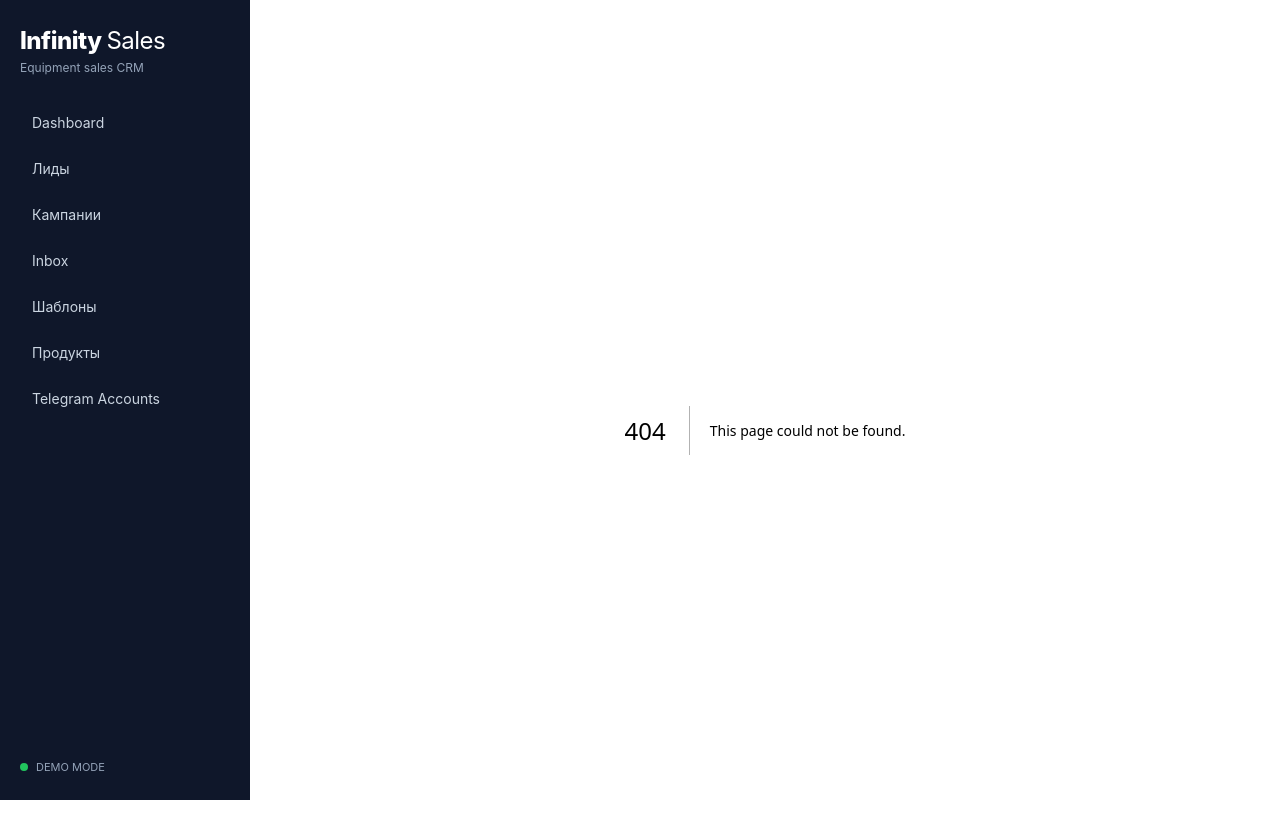
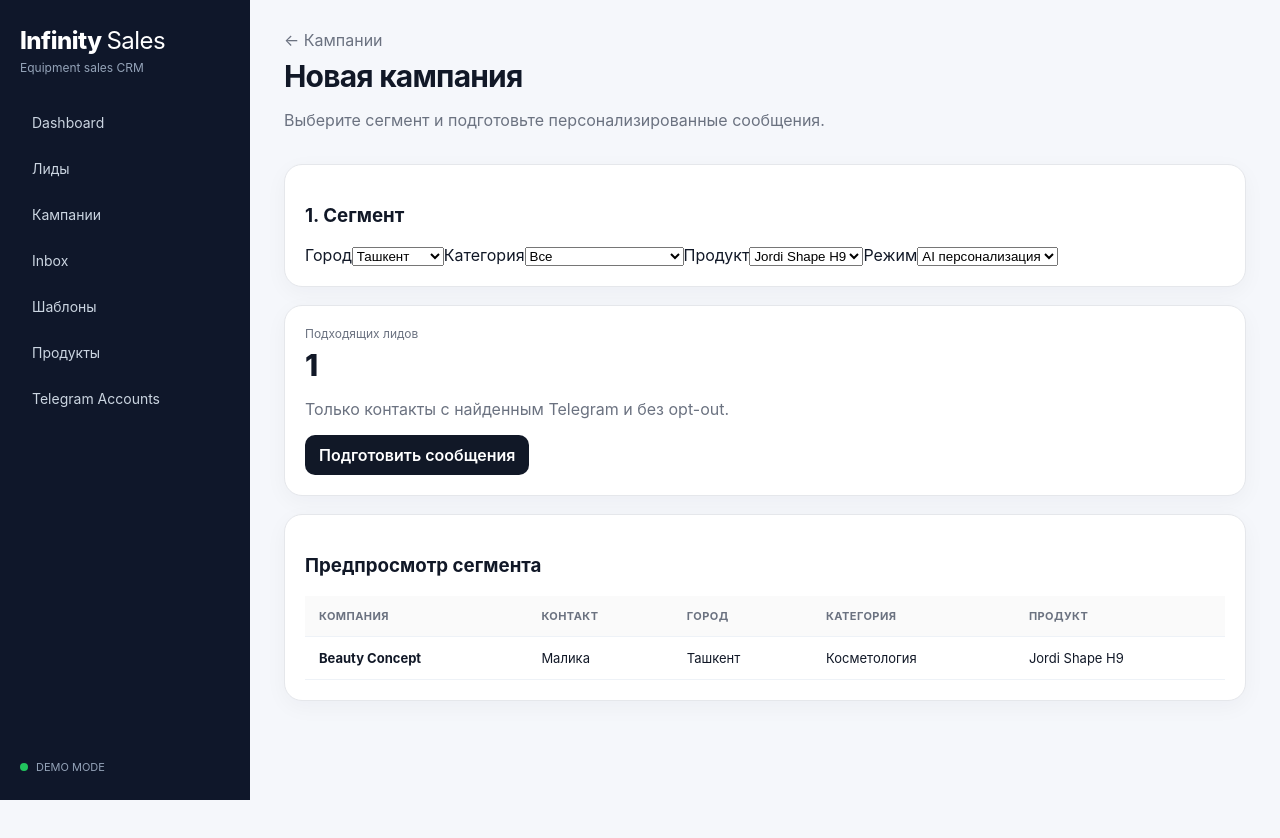
Before and after one commit to Uzbegg/sales, a Next.js app in the folder frontend/: page /campaigns/new in a window 1280 px wide. Before the commit this address had no page. Shown: the top 838 px of the page. After the commit the page ends 800 px from the top, so only its background shows below. Built offline with nearby package versions, Linux system fonts and the light colour scheme.

Commit message:
feat: add frontend/app/campaigns/new/page.js

```diff
--- /dev/null
+++ b/frontend/app/campaigns/new/page.js
@@ -0,0 +1,43 @@
+'use client'
+import {useMemo,useState} from 'react'
+import Link from 'next/link'
+import {demoLeads} from '../../../lib/demo'
+
+export default function NewCampaign(){
+  const [city,setCity]=useState('Ташкент')
+  const [category,setCategory]=useState('Все')
+  const [product,setProduct]=useState('Jordi Shape H9')
+  const [mode,setMode]=useState('AI персонализация')
+
+  const matches=useMemo(()=>demoLeads.filter(x=>
+    (city==='Все'||x.city===city) &&
+    (category==='Все'||x.category===category) &&
+    x.telegram_status==='found'
+  ),[city,category])
+
+  return <>
+    <div className="pageHead"><div><Link href="/campaigns" className="muted">← Кампании</Link><h1 style={{marginTop:8}}>Новая кампания</h1><p className="muted">Выберите сегмент и подготовьте персонализированные сообщения.</p></div></div>
+    <div className="wizardGrid">
+      <div className="panel">
+        <h3>1. Сегмент</h3>
+        <div className="formGrid">
+          <label>Город<select value={city} onChange={e=>setCity(e.target.value)}><option>Все</option><option>Ташкент</option><option>Самарканд</option><option>Бухара</option></select></label>
+          <label>Категория<select value={category} onChange={e=>setCategory(e.target.value)}><option>Все</option><option>Косметология</option><option>Медицинская клиника</option><option>Лазерная эпиляция</option><option>Коррекция фигуры</option></select></label>
+          <label>Продукт<select value={product} onChange={e=>setProduct(e.target.value)}><option>Jordi Shape H9</option><option>Endospheres</option><option>XFEST 1600</option><option>VisBody M60</option></select></label>
+          <label>Режим<select value={mode} onChange={e=>setMode(e.target.value)}><option>AI персонализация</option><option>Обычный шаблон</option><option>Ручной</option></select></label>
+        </div>
+      </div>
+      <div className="panel summaryCard">
+        <span className="label">Подходящих лидов</span><div className="metric">{matches.length}</div>
+        <p className="muted">Только контакты с найденным Telegram и без opt-out.</p>
+        <button className="btn">Подготовить сообщения</button>
+      </div>
+    </div>
+    <div className="panel">
+      <h3>Предпросмотр сегмента</h3>
+      <table className="table"><thead><tr><th>Компания</th><th>Контакт</th><th>Город</th><th>Категория</th><th>Продукт</th></tr></thead><tbody>
+        {matches.map(x=><tr key={x.id}><td><b>{x.company}</b></td><td>{x.first_name}</td><td>{x.city}</td><td>{x.category}</td><td>{product}</td></tr>)}
+      </tbody></table>
+    </div>
+  </>
+}
```
